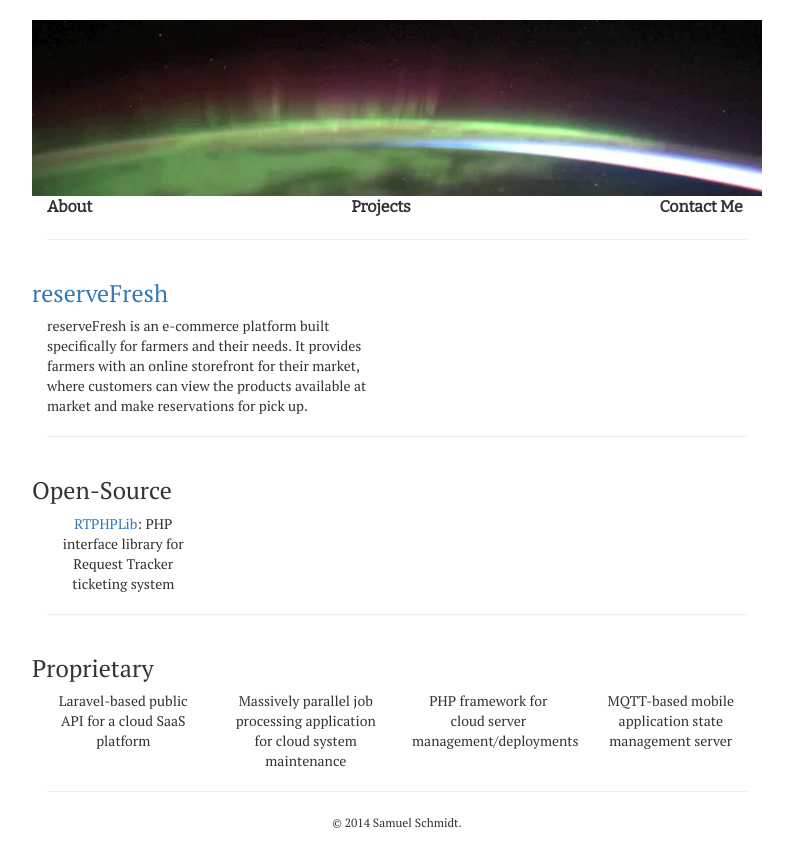
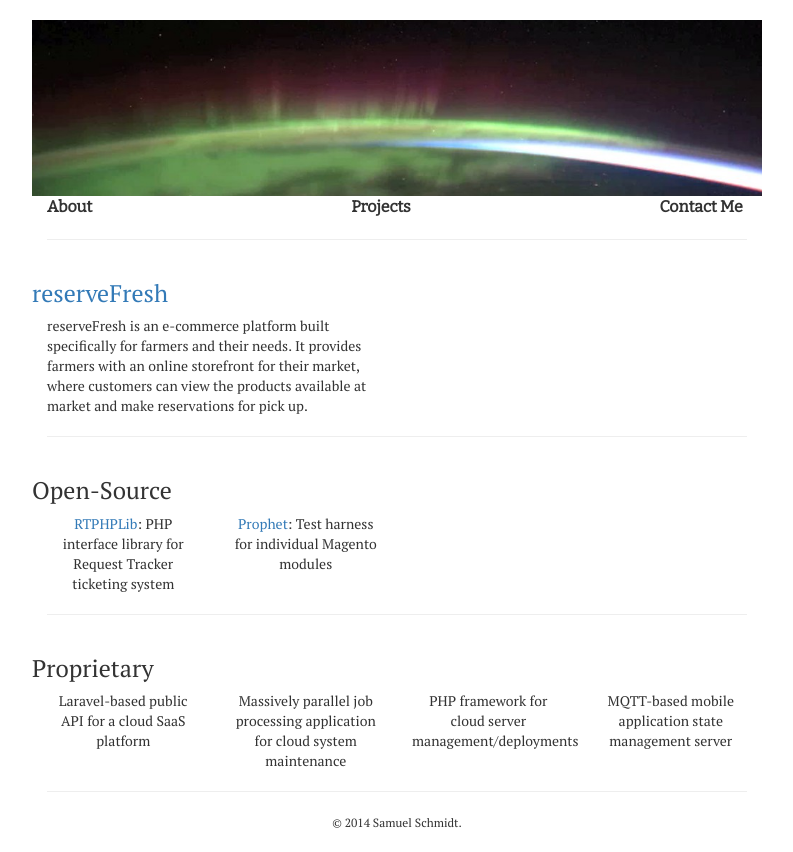
Before and after one commit to dersam/dersam.github.com, a plain HTML site: page index.html in a window 1280 px wide. Both pictures are taken after a click on the element "Projects". Shown: the whole page, without its empty margins (243-1036 px from the left). Drawn offline with nearby package versions, Linux system fonts and the light colour scheme.

Commit message:
Update index.html

```diff
--- a/index.html
+++ b/index.html
@@ -76,6 +76,9 @@
             <div class="col-sm-3 text-center">
                 <a href="https://github.com/dersam/RTPHPLib">RTPHPLib</a>: PHP interface library for Request Tracker ticketing system
             </div>
+            <div class="col-sm-3 text-center">
+                <a href="https://github.com/linusshops/prophet">Prophet</a>: Test harness for individual Magento modules
+            </div>
         </div>
         <hr/>
         <div class="row">
```
